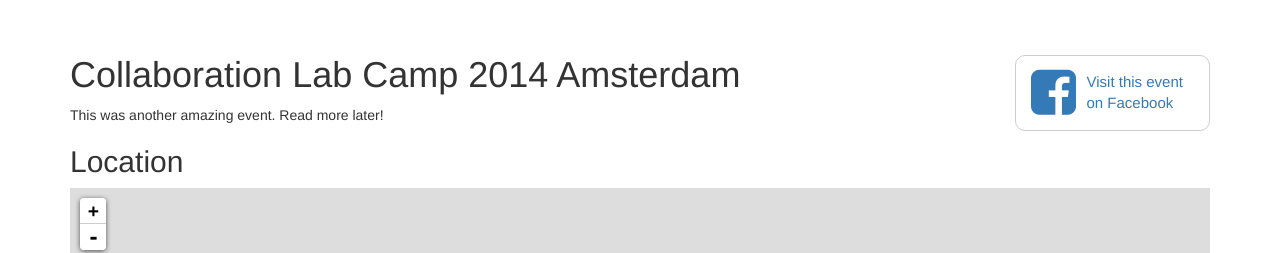
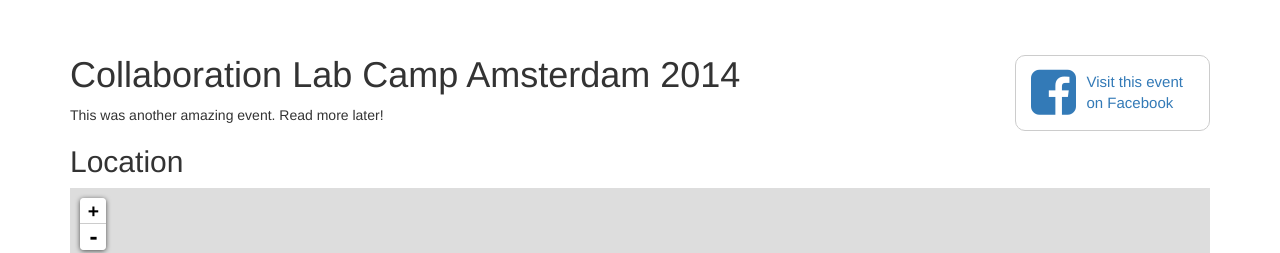
Before and after one commit to collabcamp/collabcamp.github.io, a Jekyll site: the page built from events/2014-10-amsterdam.md, in a window 1280 px wide. Shown: the top 253 px of the page. Built offline with Jekyll 4.4.1, drawn with Linux system fonts in a browser that asks for light colours.

```diff
--- a/events/2014-10-amsterdam.md
+++ b/events/2014-10-amsterdam.md
@@ -1,7 +1,7 @@
 ---
 layout:   event
 
-title:    Collaboration Lab Camp 2014 Amsterdam
+title:    Collaboration Lab Camp Amsterdam 2014
 starts:   4 Oct 2014
 ends:     8 Oct 2014
 city:     Amsterdam
```
Also changed, not shown: events/2015-05-paris.md (+1 -1 lines).
